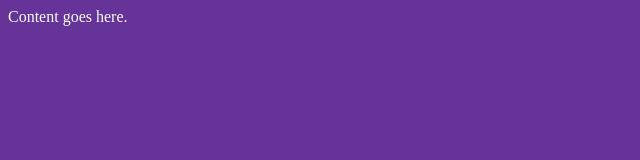
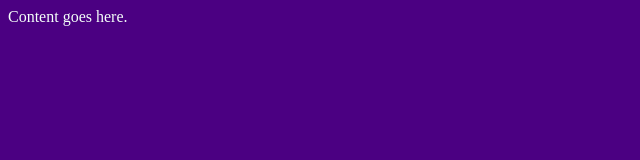
Before and after one commit to spencerberry/weird.vision, a plain HTML site: page index.html in a window 1280 px wide. Shown: the whole page, without its empty margins (0-640 px from the left). Drawn offline with Linux system fonts and the light colour scheme.

Commit message:
Changed BG color to indigo

```diff
--- a/index.html
+++ b/index.html
@@ -4,7 +4,7 @@
     <meta charset="utf-8">
     <title>Weird Visions Incoming</title>
   </head>
-  <body style="background-color: rebeccapurple; color: mintcream;">
+  <body style="background-color: indigo; color: mintcream;">
     Content goes here.
   </body>
 </html>
```
